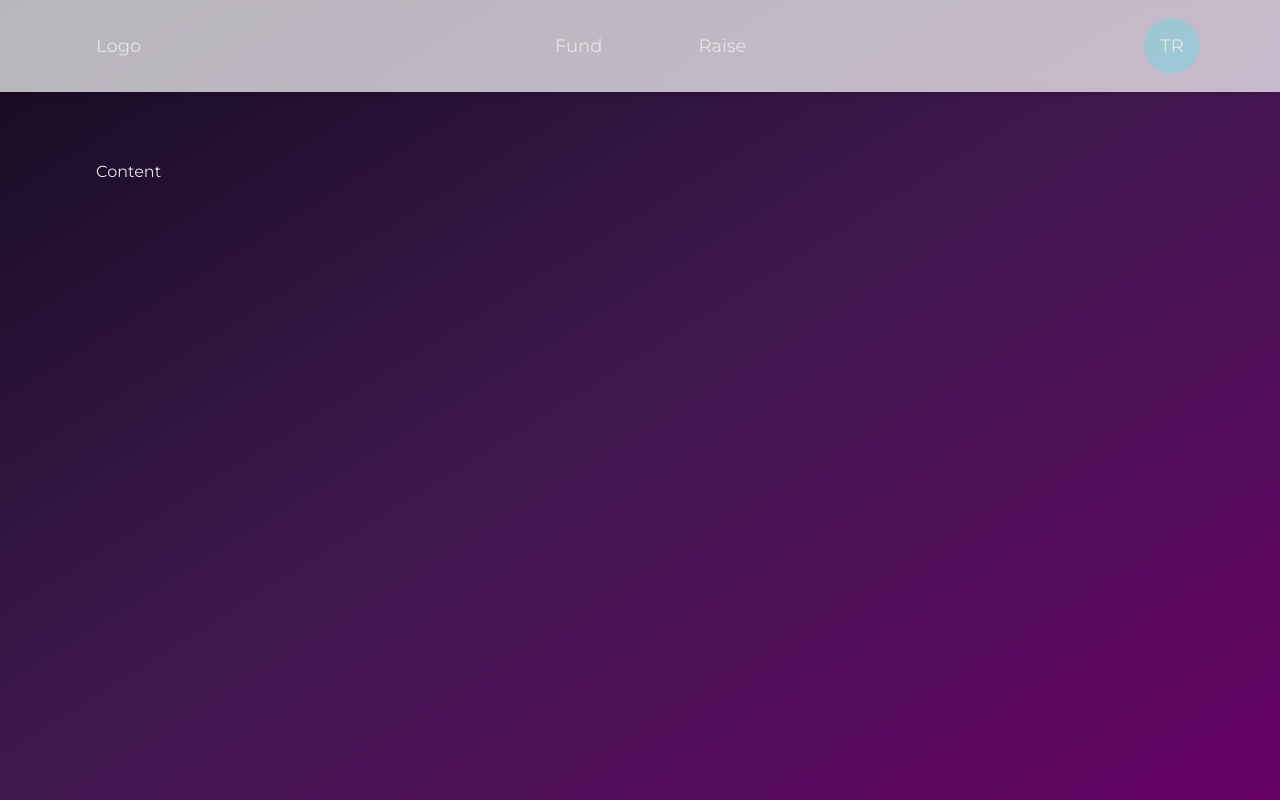
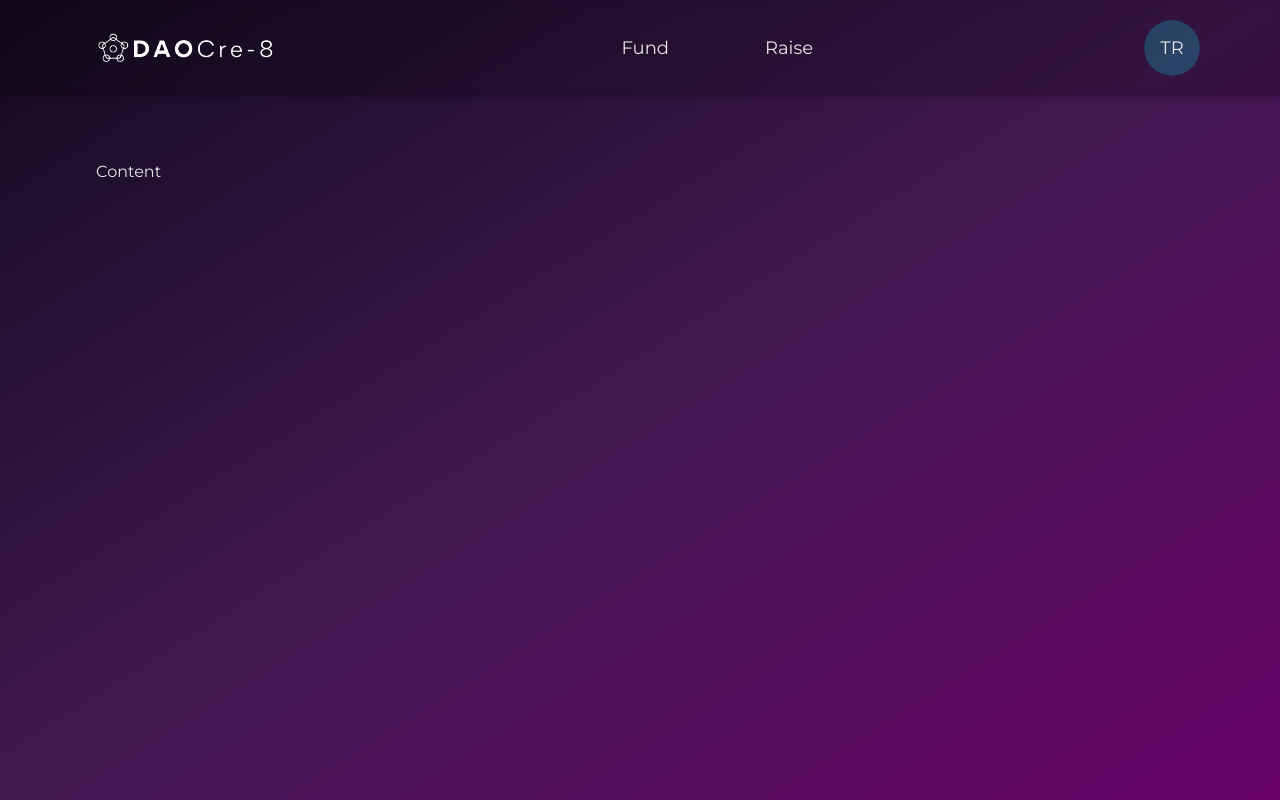
Before and after one commit to TheoInTech/daocre8, a Next.js app: page / in a window 1280 px wide. Built offline with nearby package versions, Linux system fonts and the light colour scheme; what tailwindcss-radix would draw is missing.

Commit message:
add logo

```diff
--- a/app/Navbar.tsx
+++ b/app/Navbar.tsx
@@ -5,7 +5,8 @@ import { useState } from "react";
 import Link from "next/link";
 // components
 import { Avatar, AvatarFallback, AvatarImage } from "@/components/ui/avatar";
-import { Menu } from "lucide-react"; // import the Menu icon
+import LogoIcon from "@/public/logo.svg";
+import { Menu } from "lucide-react";
 
 const items: { title: string; href: string }[] = [
   {
@@ -22,9 +23,9 @@ export const Navbar = () => {
   const [menuOpen, setMenuOpen] = useState(false);
 
   return (
-    <div className="fixed flex left-0 top-0 right-0 px-4 md:px-20 text-lg py-4 bg-white bg-opacity-70 items-center justify-between z-50 backdrop-blur-sm shadow-md">
-      <Link href="/" passHref className="hover:bg-accent p-4 rounded-lg">
-        Logo
+    <div className="fixed flex left-0 top-0 right-0 px-4 md:px-20 text-lg py-4 bg-black bg-opacity-20 items-center justify-between z-50 backdrop-blur-sm shadow-md">
+      <Link href="/" passHref className="hover:bg-muted/20 p-4 rounded-lg">
+        <LogoIcon className="h-8 w-auto" />
       </Link>
 
       <div className="md:hidden">
@@ -32,7 +33,7 @@ export const Navbar = () => {
       </div>
 
       <div
-        className={`fixed flex flex-col top-24 left-0 w-full bg-white z-40 transition-transform duration-300 ease-in-out transform ${
+        className={`fixed flex flex-col top-24 left-0 w-full bg-muted z-40 transition-transform duration-300 ease-in-out transform ${
           menuOpen ? "translate-x-0" : "translate-x-full"
         } md:static md:w-auto md:bg-transparent md:flex-row md:gap-16 md:transform-none`}
       >
@@ -41,7 +42,7 @@ export const Navbar = () => {
             <Link
               href={item.href}
               passHref
-              className="hover:bg-accent p-4 rounded-lg block"
+              className="hover:bg-muted/20 p-4 rounded-lg block"
             >
               {item.title}
             </Link>
```
Also changed, not shown: public/logo-icon.svg (added), public/logo.svg (added).
